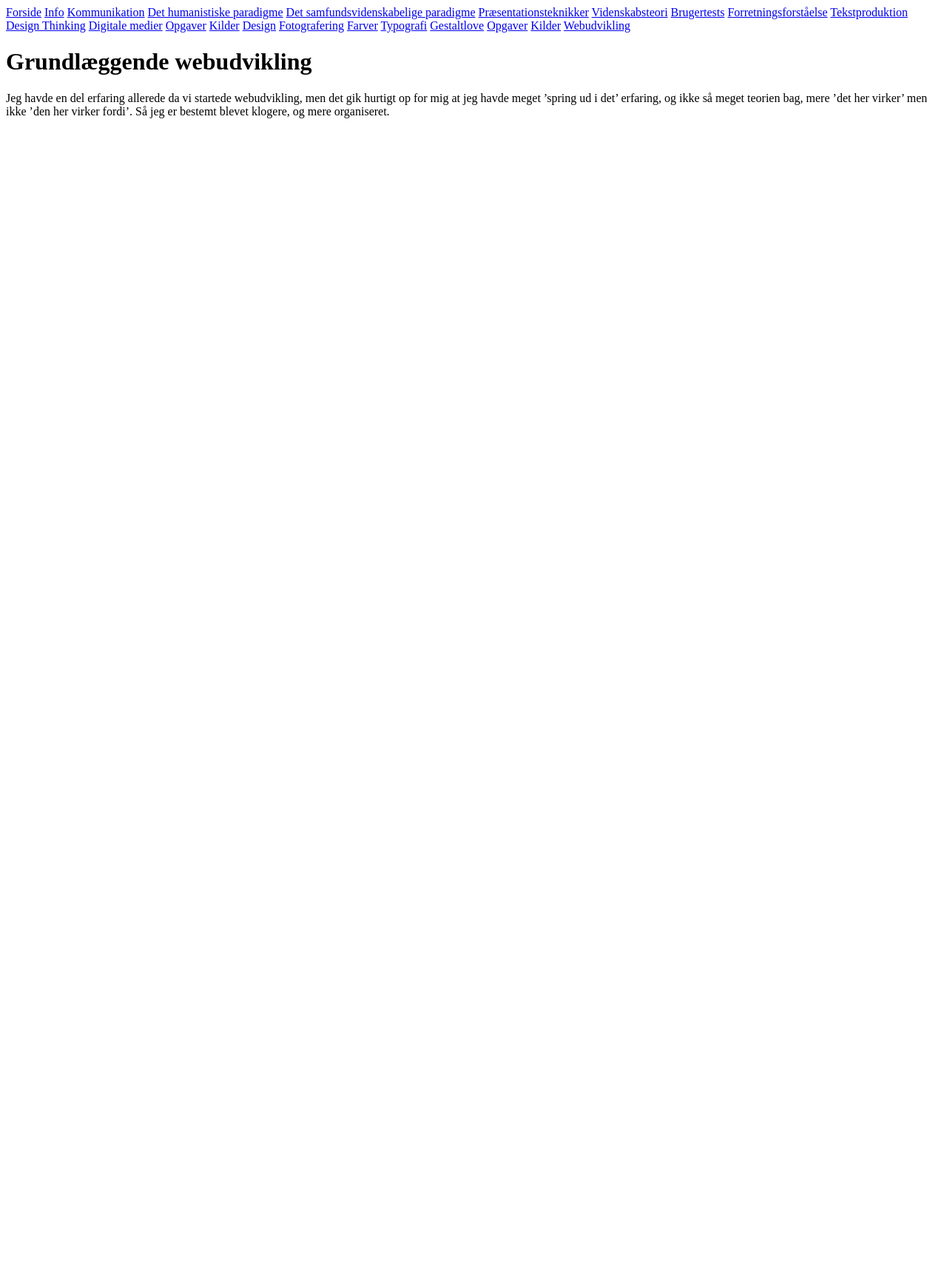
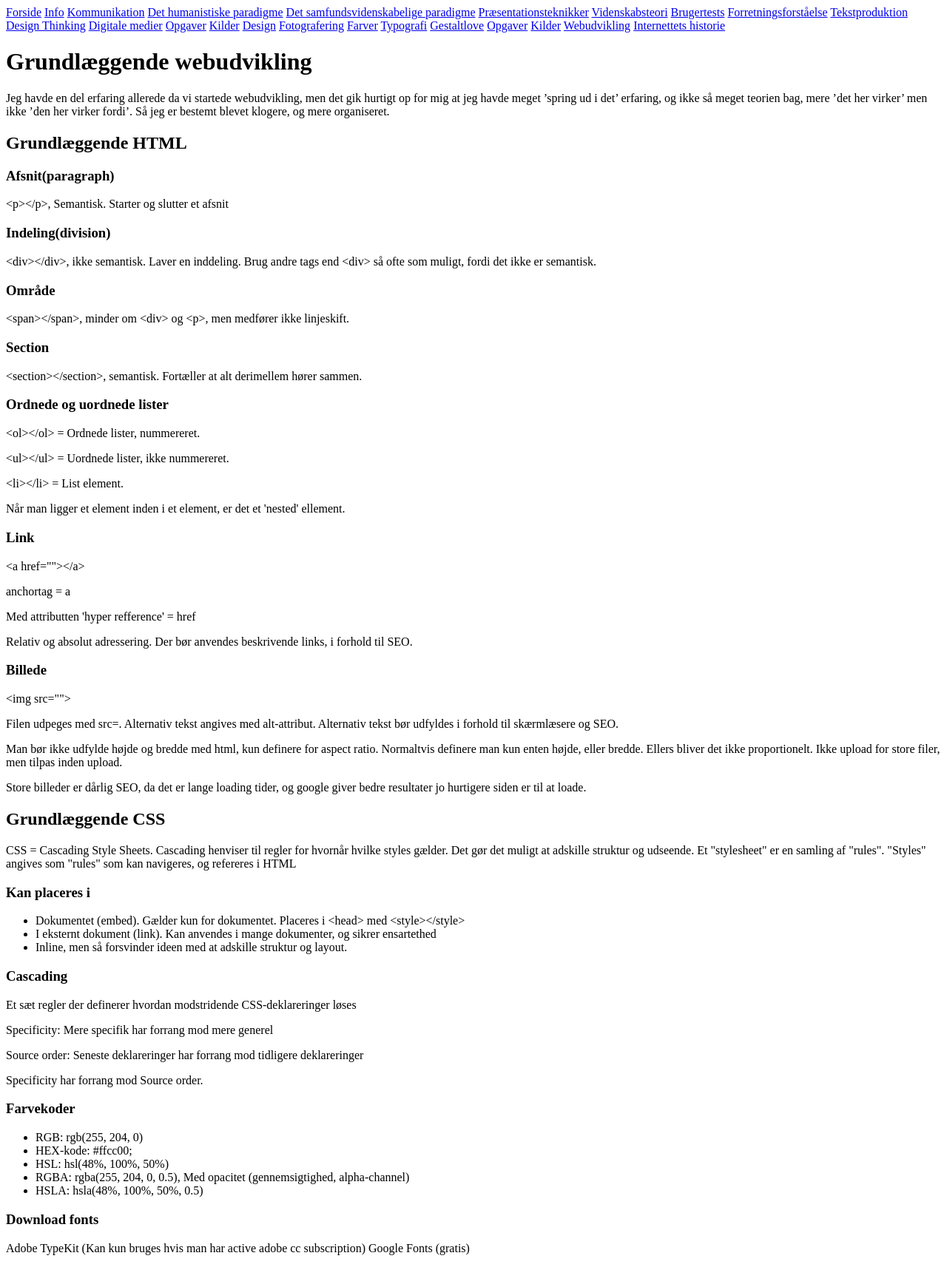
Before and after one commit to simo8986/Eksamen-vinter, a PHP site: page /webudvikling.php in a window 1280 px wide. Shown: the whole page at 74% size. Before the commit the page ends 160 px from the top, so only its background shows below. Run offline with PHP 8.4, Linux system fonts and the light colour scheme.

Commit message:
Opdateret webudvikling
Opdateret webudvikling med grundlæggende css og html

```diff
--- a/header.php
+++ b/header.php
@@ -22,5 +22,6 @@ echo '<a href="index.php">Forside</a>
 <a href="designopgaver.php">Opgaver</a>
 <a href="designkilder.php">Kilder</a>
 
-<a href="webudvikling.php">Webudvikling</a>';
+<a href="webudvikling.php">Webudvikling</a>
+<a href="internettet.php">Internettets historie</a>';
 ?>
--- a/webudvikling.php
+++ b/webudvikling.php
@@ -11,5 +11,56 @@
         </div>
         <h1>Grundlæggende webudvikling</h1>
         <p>Jeg havde en del erfaring allerede da vi startede webudvikling, men det gik hurtigt op for mig at jeg havde meget ’spring ud i det’ erfaring, og ikke så meget teorien bag, mere ’det her virker’ men ikke ’den her virker fordi’. Så jeg er bestemt blevet klogere, og mere organiseret.</p>
+
+        <h2>Grundlæggende HTML</h2>
+            <h3>Afsnit(paragraph)</h3>
+                <p>&lt;p&gt;&lt;/p&gt;, Semantisk. Starter og slutter et afsnit</p>
+            <h3>Indeling(division)</h3>
+                <p>&lt;div&gt;&lt;/div&gt;, ikke semantisk. Laver en inddeling. Brug andre tags end 	&lt;div&gt; så ofte som muligt, fordi det ikke er semantisk.</p>
+            <h3>Område</h3>
+                <p>	&lt;span&gt;&lt;/span&gt;, minder om &lt;div&gt; og &lt;p&gt;, men medfører ikke linjeskift.</p>
+            <h3>Section</h3>
+                <p>&lt;section&gt;&lt;/section&gt;, semantisk. Fortæller at alt derimellem hører sammen.</p>
+            <h3>Ordnede og uordnede lister</h3>
+                <p>&lt;ol&gt;&lt;/ol&gt; = Ordnede lister, nummereret.</p>
+                <p>&lt;ul&gt;&lt;/ul&gt; = Uordnede lister, ikke nummereret.</p>
+                <p>&lt;li&gt;&lt;/li&gt; = List element.</p>
+                <p>Når man ligger et element inden i et element, er det et 'nested' ellement.</p>
+            <h3>Link</h3>
+                <p>&lt;a href=""&gt;&lt;/a&gt;</p>
+                <p>anchortag = a</p>
+                <p>Med attributten 'hyper refference' = href</p>
+                <p>Relativ og absolut adressering. Der bør anvendes beskrivende links, i forhold til SEO.</p>
+            <h3>Billede</h3>
+                <p>&lt;img src=""&gt;</p>
+                <p>Filen udpeges med src=. Alternativ tekst angives med alt-attribut. Alternativ tekst bør udfyldes i forhold til skærmlæsere og SEO.</p>
+                <p>Man bør ikke udfylde højde og bredde med html, kun definere for aspect ratio.
+                Normaltvis definere man kun enten højde, eller bredde. Ellers bliver det ikke proportionelt.
+                Ikke upload for store filer, men tilpas inden upload. </p>
+                <p>Store billeder er dårlig SEO, da det er lange loading tider, og google giver bedre resultater jo hurtigere siden er til at loade. </p>
+        <h2>Grundlæggende CSS</h2>
+            <p>CSS = Cascading Style Sheets. Cascading henviser til regler for hvornår hvilke styles gælder. Det gør det muligt at adskille struktur og udseende. Et "stylesheet" er en samling af "rules". "Styles" angives som "rules" som kan navigeres, og refereres i HTML</p>
+            <h3>Kan placeres i</h3>
+                <ul>
+                    <li>Dokumentet (embed). Gælder kun for dokumentet. Placeres i &lt;head&gt; med &lt;style&gt;&lt;/style&gt;</li>
+                    <li>I eksternt dokument (link). Kan anvendes i mange dokumenter, og sikrer ensartethed</li>
+                    <li>Inline, men så forsvinder ideen med at adskille struktur og layout.</li>
+                </ul>
+            <h3>Cascading</h3>
+                <p>Et sæt regler der definerer hvordan modstridende CSS-deklareringer løses
+                <p>Specificity: Mere specifik har forrang mod mere generel</p>
+                <p>Source order: Seneste deklareringer har forrang mod tidligere deklareringer</p>
+                <p>Specificity har forrang mod Source order.</p>
+            <h3>Farvekoder</h3>
+                <ul>
+                    <li>RGB: rgb(255, 204, 0)</li>
+                    <li>HEX-kode: #ffcc00;</li>
+                    <li>HSL: hsl(48%, 100%, 50%)</li>
+                    <li>RGBA: rgba(255, 204, 0, 0.5), Med opacitet (gennemsigtighed, alpha-channel)</li>
+                    <li>HSLA: hsla(48%, 100%, 50%, 0.5)</li>
+                </ul>
+            <h3>Download fonts</h3>
+            <p>Adobe TypeKit (Kan kun bruges hvis man har active adobe cc subscription)
+            Google Fonts (gratis)</p>
 	</body>
 </html>
```
Also changed, not shown: internettet.php (added, +21 -0 lines), billeder/webudvikling/timblee.jpg (added).
